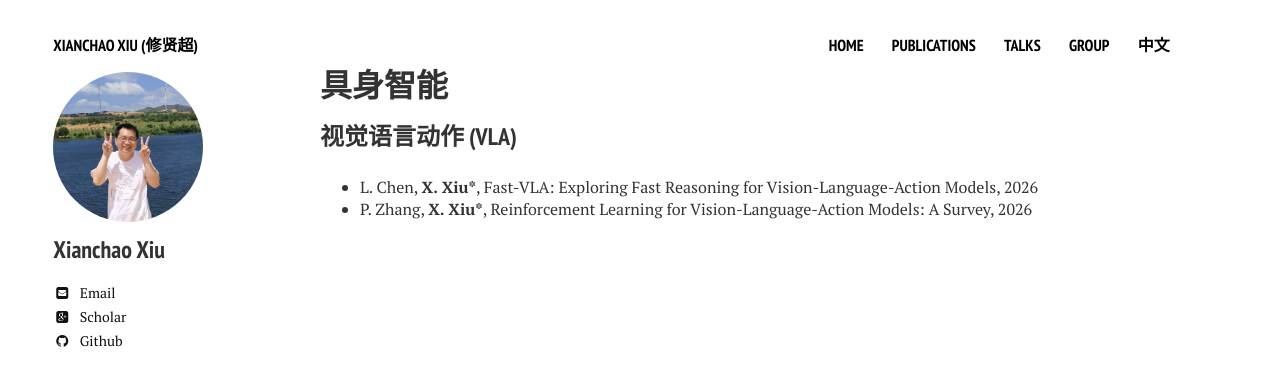
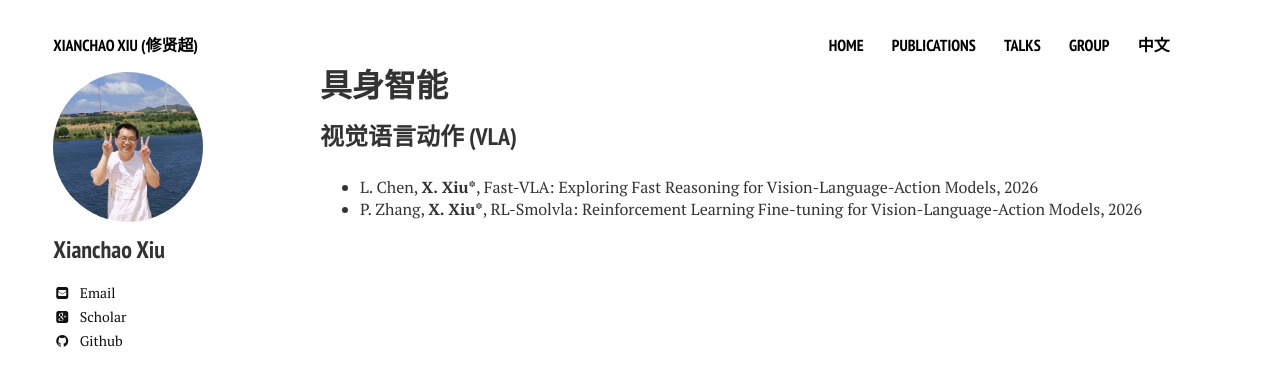
Before and after one commit to xianchaoxiu/xianchaoxiu.github.io, a Jekyll site: the page built from chinese/research/EAI/index.md, in a window 1280 px wide. Shown: the top 386 px of the page. Built offline with Jekyll 4.4.1, drawn with Linux system fonts in a browser that asks for light colours; nearby versions of some CDN libraries.

Commit message:
Update index.md

```diff
--- a/chinese/research/EAI/index.md
+++ b/chinese/research/EAI/index.md
@@ -8,4 +8,4 @@ share: false
 
 ### 视觉语言动作 (VLA)
 * L. Chen, <b>X. Xiu*</b>, Fast-VLA: Exploring Fast Reasoning for Vision-Language-Action Models, 2026 <br>
-* P. Zhang, <b>X. Xiu*</b>, Reinforcement Learning for Vision-Language-Action Models: A Survey, 2026 <br>
+* P. Zhang, <b>X. Xiu*</b>, RL-Smolvla: Reinforcement Learning  Fine-tuning  for Vision-Language-Action Models, 2026 <br>
```
